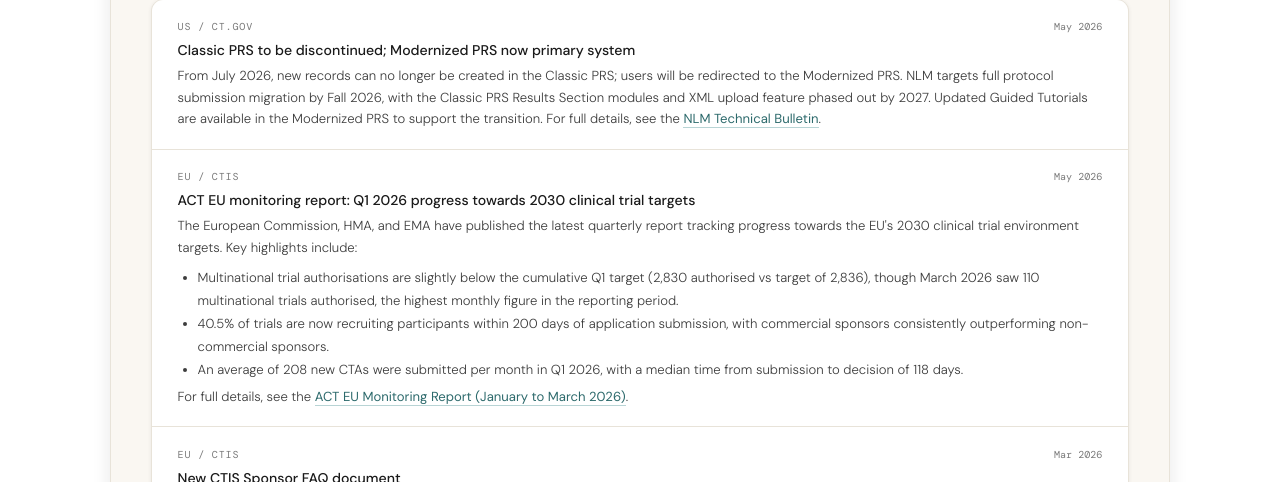
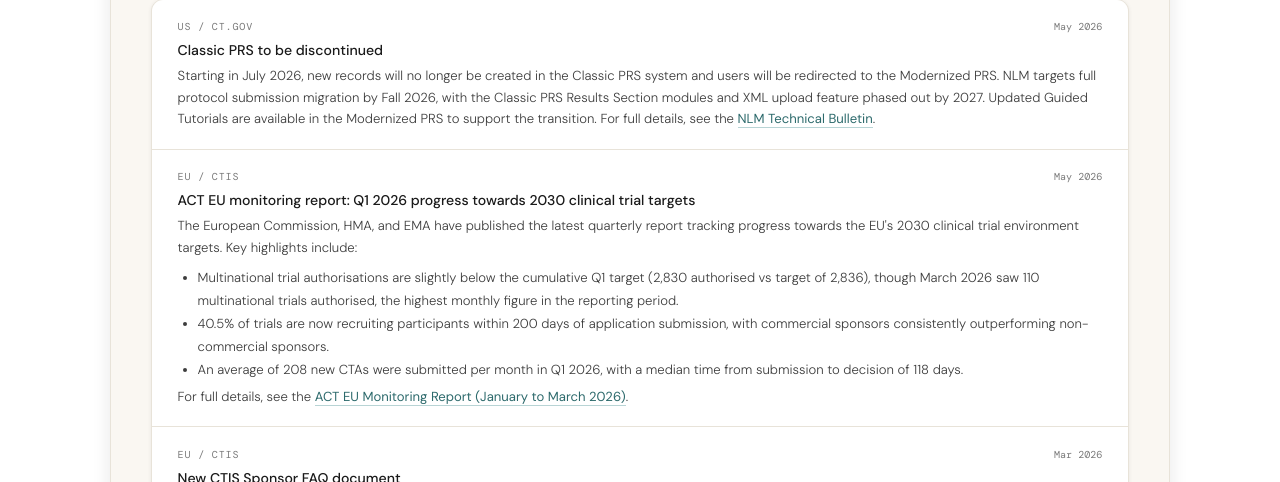
Before and after one commit to rachelp-labs/writers-desk, a plain HTML site: page index.html in a window 1280 px wide. Shown: the part 618-1100 px from the top of the page. Drawn offline with nearby package versions, Linux system fonts and the light colour scheme.

Commit message:
Add files via upload

```diff
--- a/index.html
+++ b/index.html
@@ -347,8 +347,8 @@
           <span class="update-source">US / CT.gov</span>
           <span class="update-date">May 2026</span>
         </div>
-        <div class="update-title">Classic PRS to be discontinued; Modernized PRS now primary system</div>
-        <div class="update-summary">From July 2026, new records can no longer be created in the Classic PRS; users will be redirected to the Modernized PRS. NLM targets full protocol submission migration by Fall 2026, with the Classic PRS Results Section modules and XML upload feature phased out by 2027. Updated Guided Tutorials are available in the Modernized PRS to support the transition. For full details, see the <a href="https://www.nlm.nih.gov/pubs/techbull/mj26/mj26_ctg_prs.html" target="_blank" class="section-link">NLM Technical Bulletin</a>.</div>
+        <div class="update-title">Classic PRS to be discontinued</div>
+        <div class="update-summary">Starting in July 2026, new records will no longer be created in the Classic PRS system and users will be redirected to the Modernized PRS. NLM targets full protocol submission migration by Fall 2026, with the Classic PRS Results Section modules and XML upload feature phased out by 2027. Updated Guided Tutorials are available in the Modernized PRS to support the transition. For full details, see the <a href="https://www.nlm.nih.gov/pubs/techbull/mj26/mj26_ctg_prs.html" target="_blank" class="section-link">NLM Technical Bulletin</a>.</div>
       </div>
       <div class="update-item">
         <div class="update-header">
```
